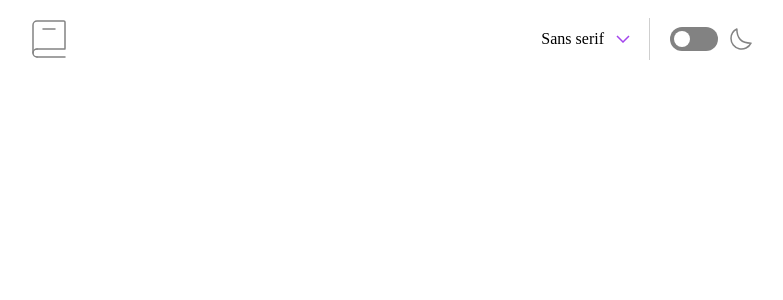
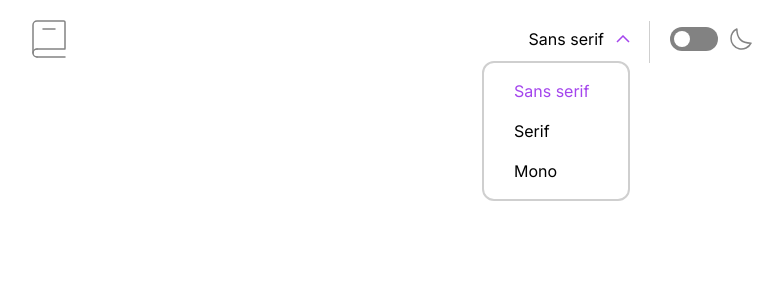
Before and after one commit to FilipeHibrael/dictionary-app, a Next.js app: page / in a window 1280 px wide. Both pictures are taken after a click on the element "Sans serif". Shown: the top 300 px of the page, without its empty margins (248-1031 px from the left). Built offline with nearby package versions, Linux system fonts and the light colour scheme.

Commit message:
select font

```diff
--- a/src/app/globals.css
+++ b/src/app/globals.css
@@ -6,6 +6,19 @@
   --color-n-500: hsl(0, 0%, 11%);
   --color-n-600: hsl(0, 0%, 1%);
   --color-p: hsl(274, 82%, 60%);
+}
+
+body,
+body.sans-serif {
+  font-family: var(--type-inter);
+}
+
+body.serif {
+  font-family: var(--type-lora);
+}
+
+body.mono {
+  font-family: var(--type-inconsolata);
 }
 
 * {
@@ -18,3 +31,7 @@
   padding: 20px;
   margin: 0 auto;
 }
+
+ul {
+  list-style: none;
+}
--- a/src/components/header/header-select-font.module.css
+++ b/src/components/header/header-select-font.module.css
@@ -1,19 +1,64 @@
-.select {
-  display: flex;
-  align-items: center;
-  gap: 12px;
+.selectContainer {
   margin-right: 40px;
-  cursor: pointer;
+  user-select: none;
   position: relative;
-  user-select: none;
 }
 
-.select::after {
+.selectContainer::after {
   content: '';
   background: var(--color-n-300);
   height: 42px;
   width: 1px;
   position: absolute;
   right: -20px;
+  top: -8px;
   pointer-events: none;
 }
+
+.select {
+  display: flex;
+  align-items: center;
+  gap: 12px;
+  cursor: pointer;
+}
+
+.select svg {
+  transition: transform 0.2s ease-in-out;
+}
+
+.select.active svg {
+  transform: scaleY(-1);
+}
+
+.selectMenu {
+  display: flex;
+  flex-direction: column;
+  gap: 8px;
+  width: 120px;
+  padding: 12px;
+  border: 2px solid var(--color-n-300);
+  border-radius: 12px;
+  position: absolute;
+  top: 32px;
+  right: 0;
+  opacity: 0;
+  pointer-events: none;
+  transform: translateY(-12px);
+  transition-property: opacity, transform;
+  transition: 0.2s ease-in-out;
+}
+
+.selectMenu.active {
+  opacity: 100;
+  pointer-events: initial;
+  transform: initial;
+}
+
+.selectMenu li {
+  cursor: pointer;
+  padding: 6px 18px;
+}
+
+.selectMenu li.active {
+  color: var(--color-p);
+}
--- a/src/components/header/header-select-font.tsx
+++ b/src/components/header/header-select-font.tsx
@@ -1,12 +1,45 @@
+'use client';
 import ArrowDownIcon from '@/icons/arrow-down-icon';
 import styles from './header-select-font.module.css';
 import React from 'react';
 
+const FONT_TYPES = ['sans-serif', 'serif', 'mono'];
+
+function formatString(string: string) {
+  return string.charAt(0).toUpperCase() + string.slice(1).replace('-', ' ');
+}
+
 export default function HeaderSelectFont() {
+  const [openMenu, setOpenMenu] = React.useState(false);
+  const [currentFont, setCurrentFont] = React.useState('sans-serif');
+
+  React.useEffect(() => {
+    FONT_TYPES.forEach((font) => document.body.classList.remove(font));
+
+    document.body.classList.add(currentFont);
+  }, [currentFont]);
+
   return (
-    <div className={styles.select}>
-      <p>Sans serif</p>
-      <ArrowDownIcon />
+    <div className={styles.selectContainer}>
+      <div
+        className={`${styles.select} ${openMenu ? styles.active : ''}`}
+        onClick={() => setOpenMenu(!openMenu)}
+      >
+        <p>{formatString(currentFont)}</p>
+        <ArrowDownIcon />
+      </div>
+
+      <ul className={`${styles.selectMenu} ${openMenu ? styles.active : ''}`}>
+        {FONT_TYPES.map((font) => (
+          <li
+            key={font}
+            className={`${currentFont === font ? styles.active : ''}`}
+            onClick={() => setCurrentFont(font)}
+          >
+            {formatString(font)}
+          </li>
+        ))}
+      </ul>
     </div>
   );
 }
```
